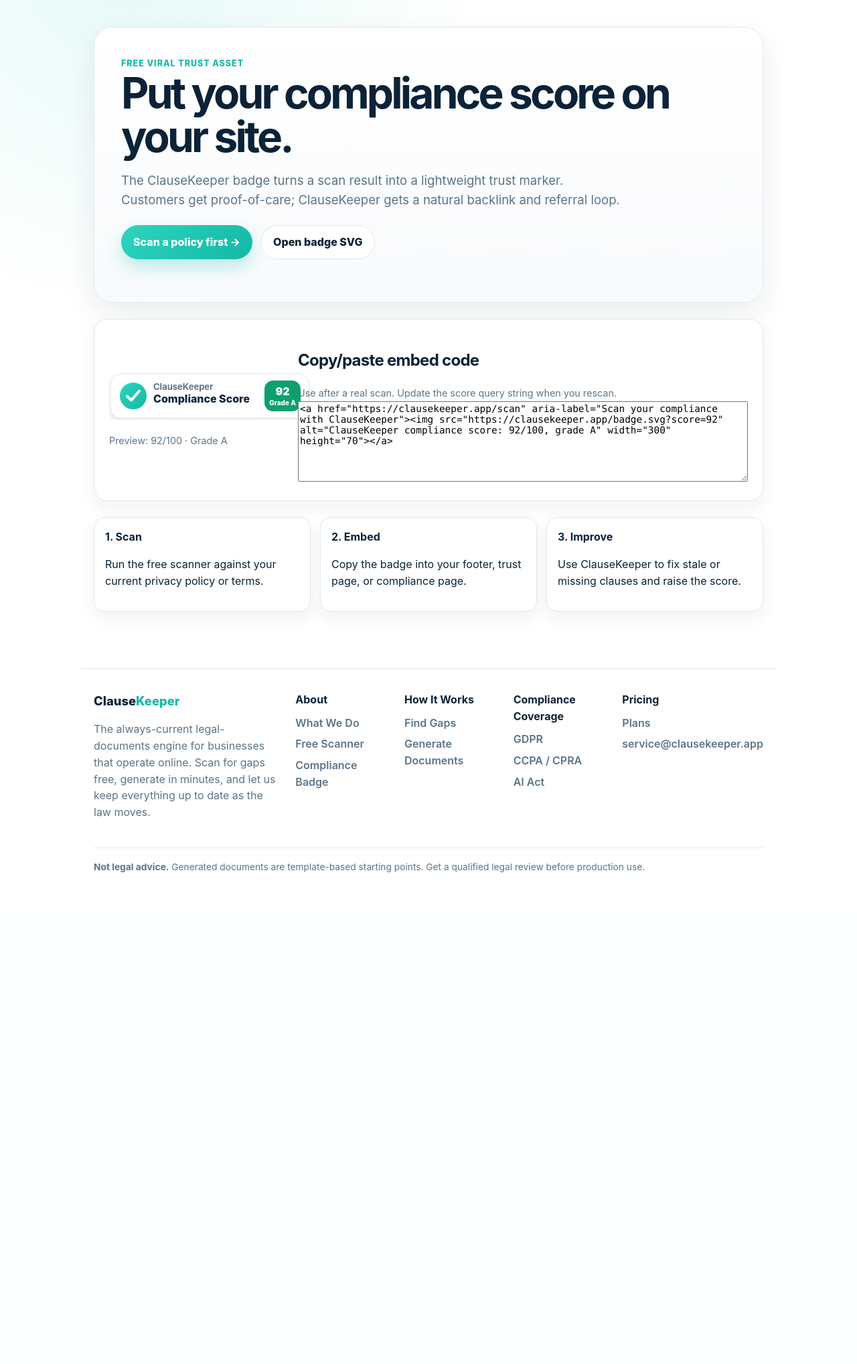
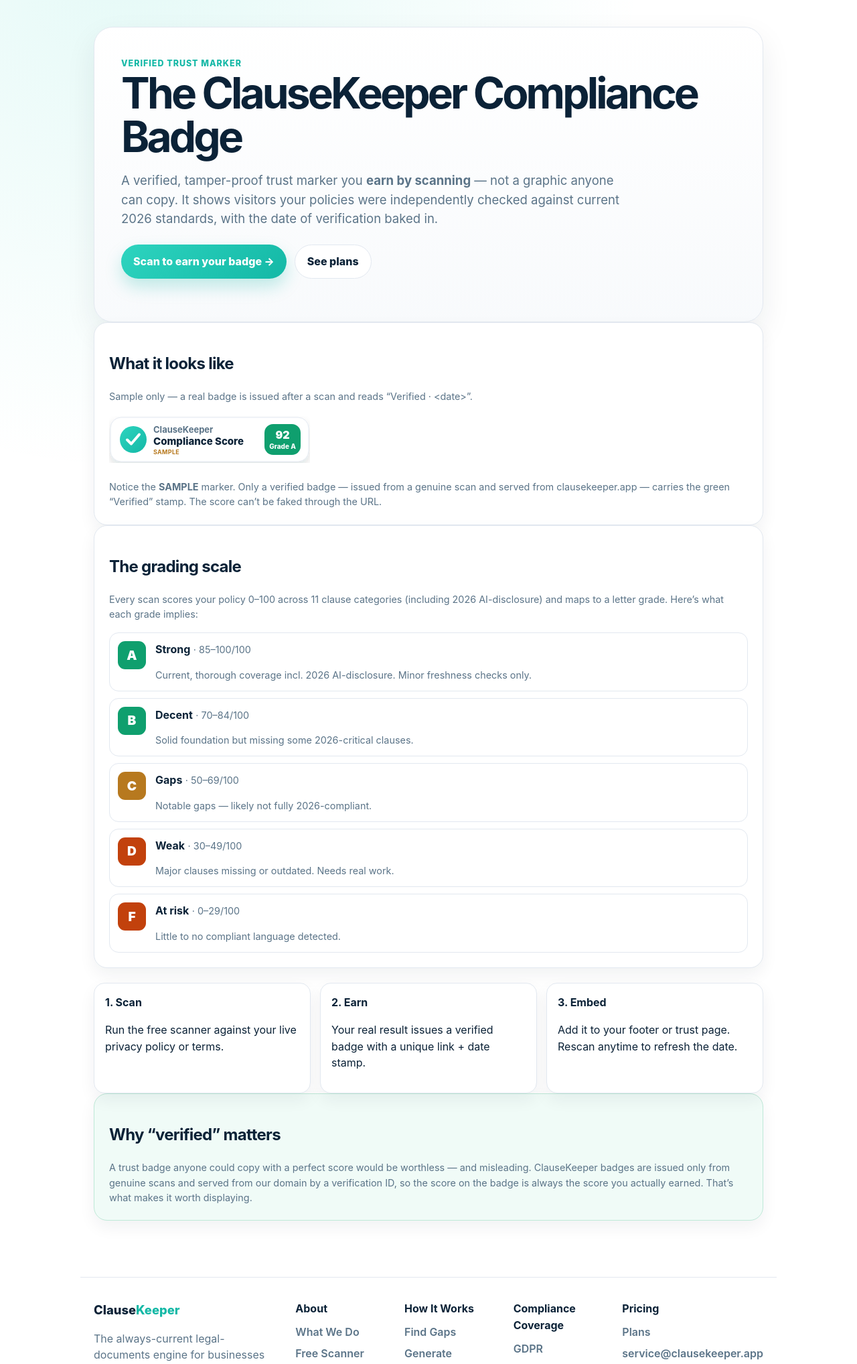
Before and after one commit to mityda/ClauseKeeper, a FastAPI app: page /badge in a window 1280 px wide. Shown: the part 63-2099 px from the top of the page at 67% size. Before the commit the page ends 1365 px from the top, so only its background shows below. Run offline with FastAPI, Linux system fonts and the light colour scheme.

Commit message:
Badge: verified/unforgeable trust seal + educational scorecard page
- /badge is now educational: explains the badge + shows A-F grading scale
  with what each grade implies; shows a clearly-watermarked SAMPLE only
- Public /badge.svg serves SAMPLE only (arbitrary ?score= can no longer mint
  a verified-looking badge)
- Real badges earned via scan: POST /badge/mint stores the result and issues
  an unforgeable verified badge served by id at /badge/v/<id>.svg with a date
- New badges table; unknown ids 404 with no real score
- Tests rewritten to assert the security model (31 passing)

```diff
--- a/app/main.py
+++ b/app/main.py
@@ -167,32 +167,61 @@ def about(request: Request):
 
 
 @app.get("/badge", response_class=HTMLResponse)
-def badge_builder(request: Request, score: int = 92):
-    """Landing/setup page for the embeddable compliance score badge."""
-    score = _normalize_badge_score(score)
-    grade = _badge_grade(score)
-    badge_src = f"/badge.svg?score={score}"
+def badge_builder(request: Request):
+    """Educational page: explains the badge, shows the grading scale, and a
+    clearly-labeled SAMPLE. The real embeddable badge is earned via a scan."""
+    scale = [
+        {"grade": "A", "range": "85–100", "color": _badge_color("A"),
+         "label": "Strong", "implies": "Current, thorough coverage incl. 2026 AI-disclosure. Minor freshness checks only."},
+        {"grade": "B", "range": "70–84", "color": _badge_color("B"),
+         "label": "Decent", "implies": "Solid foundation but missing some 2026-critical clauses."},
+        {"grade": "C", "range": "50–69", "color": _badge_color("C"),
+         "label": "Gaps", "implies": "Notable gaps — likely not fully 2026-compliant."},
+        {"grade": "D", "range": "30–49", "color": _badge_color("D"),
+         "label": "Weak", "implies": "Major clauses missing or outdated. Needs real work."},
+        {"grade": "F", "range": "0–29", "color": _badge_color("F"),
+         "label": "At risk", "implies": "Little to no compliant language detected."},
+    ]
     return templates.TemplateResponse(request, "badge.html", {
-        "score": score,
-        "grade": grade,
-        "badge_src": badge_src,
-        "embed_code": (
-            '<a href="https://clausekeeper.app/scan" aria-label="Scan your compliance with ClauseKeeper">'
-            f'<img src="https://clausekeeper.app/badge.svg?score={score}" '
-            f'alt="ClauseKeeper compliance score: {score}/100, grade {grade}" width="300" height="70">'
-            '</a>'
-        ),
+        "scale": scale,
+        "sample_src": "/badge.svg?sample=1&score=92",
     })
 
 
-@app.get("/badge.svg")
-def badge_svg(score: int = 92, label: str = "Compliance Score"):
-    """Zero-JS SVG badge that customers can embed on their own sites."""
+@app.post("/badge/mint")
+def badge_mint(request: Request, score: int = Form(...), source: str = Form("")):
+    """Mint a verified badge from a REAL scan result and return the embed code.
+
+    Called from the scan results page after an actual scan — the score is the
+    one our scanner produced, not a user-supplied value on a public URL.
+    """
     score = _normalize_badge_score(score)
     grade = _badge_grade(score)
+    domain = (source or "").strip()[:120] or None
+    bid = store.create_badge(score=score, grade=grade, domain=domain, source=domain)
+    badge_url = f"https://clausekeeper.app/badge/v/{bid}.svg"
+    embed_code = (
+        f'<a href="https://clausekeeper.app/scan" aria-label="Verified by ClauseKeeper">'
+        f'<img src="{badge_url}" '
+        f'alt="ClauseKeeper verified compliance score: {score}/100, grade {grade}" '
+        f'width="300" height="70"></a>'
+    )
+    return templates.TemplateResponse(request, "badge_minted.html", {
+        "score": score, "grade": grade, "badge_id": bid,
+        "badge_url": badge_url, "embed_code": embed_code,
+    })
+
+
+def _render_badge_svg(score: int, grade: str, *, sample: bool = False, verified_date: str | None = None) -> str:
+    """Build the badge SVG. Either a watermarked SAMPLE or a verified badge with a date."""
     color = _badge_color(grade)
-    safe_label = (label or "Compliance Score").replace("&", "&amp;").replace("<", "&lt;").replace(">", "&gt;")[:42]
-    svg = f'''<svg xmlns="http://www.w3.org/2000/svg" width="300" height="70" viewBox="0 0 300 70" role="img" aria-label="ClauseKeeper {safe_label}: {score} out of 100, grade {grade}">
+    if sample:
+        tag = "SAMPLE"
+    elif verified_date:
+        tag = f"Verified · {verified_date}"
+    else:
+        tag = "Verified"
+    return f'''<svg xmlns="http://www.w3.org/2000/svg" width="300" height="70" viewBox="0 0 300 70" role="img" aria-label="ClauseKeeper Compliance Score: {score} out of 100, grade {grade}{' (sample)' if sample else ''}">
   <defs>
     <linearGradient id="g" x1="0" x2="1" y1="0" y2="1"><stop stop-color="#2DD4BF"/><stop offset="1" stop-color="#14B8A6"/></linearGradient>
     <filter id="s" x="-20%" y="-20%" width="140%" height="140%"><feDropShadow dx="0" dy="6" stdDeviation="6" flood-color="#0B2237" flood-opacity=".14"/></filter>
@@ -200,13 +229,42 @@ def badge_svg(score: int = 92, label: str = "Compliance Score"):
   <rect x="2" y="2" width="296" height="66" rx="16" fill="#fff" stroke="#E2E8F0" filter="url(#s)"/>
   <circle cx="36" cy="35" r="20" fill="url(#g)"/>
   <path d="M27 35.5l6 6 12-14" fill="none" stroke="#fff" stroke-width="4" stroke-linecap="round" stroke-linejoin="round"/>
-  <text x="66" y="26" font-family="-apple-system,BlinkMacSystemFont,Segoe UI,Arial,sans-serif" font-size="13" font-weight="700" fill="#5B7488">ClauseKeeper</text>
-  <text x="66" y="45" font-family="-apple-system,BlinkMacSystemFont,Segoe UI,Arial,sans-serif" font-size="16" font-weight="800" fill="#0B2237">{safe_label}</text>
+  <text x="66" y="25" font-family="-apple-system,BlinkMacSystemFont,Segoe UI,Arial,sans-serif" font-size="13" font-weight="700" fill="#5B7488">ClauseKeeper</text>
+  <text x="66" y="43" font-family="-apple-system,BlinkMacSystemFont,Segoe UI,Arial,sans-serif" font-size="15" font-weight="800" fill="#0B2237">Compliance Score</text>
+  <text x="66" y="57" font-family="-apple-system,BlinkMacSystemFont,Segoe UI,Arial,sans-serif" font-size="9" font-weight="700" fill="{'#B7791F' if sample else '#0F9F6E'}" letter-spacing=".3">{tag}</text>
   <rect x="232" y="12" width="54" height="46" rx="13" fill="{color}"/>
   <text x="259" y="34" text-anchor="middle" font-family="-apple-system,BlinkMacSystemFont,Segoe UI,Arial,sans-serif" font-size="16" font-weight="900" fill="#fff">{score}</text>
   <text x="259" y="49" text-anchor="middle" font-family="-apple-system,BlinkMacSystemFont,Segoe UI,Arial,sans-serif" font-size="10" font-weight="800" fill="#fff">Grade {grade}</text>
 </svg>'''
+
+
+@app.get("/badge.svg")
+def badge_svg(sample: int = 1, score: int = 92):
+    """Public badge endpoint — serves ONLY a watermarked SAMPLE for the education page.
+
+    Real, embeddable badges are unforgeable and served by verification id at
+    /badge/v/<id>.svg after an actual scan. Arbitrary ?score= can no longer mint
+    a 'verified'-looking badge.
+    """
+    score = _normalize_badge_score(score)
+    grade = _badge_grade(score)
+    svg = _render_badge_svg(score, grade, sample=True)
     return Response(svg, media_type="image/svg+xml", headers={"Cache-Control": "public, max-age=3600"})
+
+
+@app.get("/badge/v/{bid}.svg")
+def badge_verified_svg(bid: str):
+    """Serve a verified badge from a stored scan result. Tamper-proof: the score
+    comes from our DB, not the URL."""
+    rec = store.get_badge(bid)
+    if not rec:
+        # Unknown id → render an explicit 'unverified' marker, not a fake score.
+        svg = _render_badge_svg(0, "F", sample=True)
+        return Response(svg, media_type="image/svg+xml", status_code=404,
+                        headers={"Cache-Control": "no-store"})
+    date = (rec.get("verified_at") or "")[:10]
+    svg = _render_badge_svg(rec["score"], rec["grade"], verified_date=date)
+    return Response(svg, media_type="image/svg+xml", headers={"Cache-Control": "public, max-age=1800"})
 
 
 # ---------------------------------------------------------------- auth / billing
--- a/static/style.css
+++ b/static/style.css
@@ -35,3 +35,12 @@ form textarea,form input[type=text],form input[type=email]{width:100%;background
 @media print{.topbar,.site-footer,.doc-actions,.fine a,.btn,.toast{display:none!important}body{background:#fff;color:#000}.legal-doc .doc-body,.bundle-preview{box-shadow:none;border:0;padding:0}.alert.info{border:2px solid #000;background:#fff;color:#000}main{max-width:none;padding:0}.doc-body a{color:#000;text-decoration:underline}@page{margin:0.65in}}
 .badge-action{margin-top:12px}.badge-preview{display:grid;grid-template-columns:260px 1fr;gap:22px;align-items:center;margin:24px 0}.embed-box{width:100%;min-height:120px;font-family:ui-monospace,SFMono-Regular,Menlo,monospace;font-size:.9rem}.mini-steps{display:grid;grid-template-columns:repeat(3,1fr);gap:14px;margin-top:22px}.mini-step{background:#fff;border:1px solid var(--line);border-radius:16px;padding:16px;box-shadow:var(--shadow-soft)}
 @media(max-width:820px){.badge-preview,.mini-steps{grid-template-columns:1fr}}
+
+/* Badge education page — grading scale */
+.scale-grid{display:grid;gap:10px;margin-top:16px}
+.scale-row{display:flex;align-items:flex-start;gap:14px;padding:12px;border:1px solid var(--line);border-radius:14px;background:#fff}
+.scale-grade{flex:0 0 auto;width:42px;height:42px;border-radius:11px;color:#fff;font-weight:900;font-size:1.2rem;display:flex;align-items:center;justify-content:center}
+.scale-body{flex:1 1 auto}
+.scale-head{margin-bottom:2px}
+.credibility-note{background:#F0FBF7;border-color:#BFE9D8}
+@media(max-width:820px){.scale-grade{width:36px;height:36px}}
--- a/templates/badge.html
+++ b/templates/badge.html
@@ -2,30 +2,48 @@
 {% block title %}Compliance Score Badge — ClauseKeeper{% endblock %}
 {% block content %}
 <section class="hero-card">
-  <span class="eyebrow">Free viral trust asset</span>
-  <h1>Put your compliance score on your site.</h1>
-  <p class="lede">The ClauseKeeper badge turns a scan result into a lightweight trust marker. Customers get proof-of-care; ClauseKeeper gets a natural backlink and referral loop.</p>
+  <span class="eyebrow">Verified trust marker</span>
+  <h1>The ClauseKeeper Compliance Badge</h1>
+  <p class="lede">A verified, tamper-proof trust marker you <strong>earn by scanning</strong> — not a graphic anyone can copy. It shows visitors your policies were independently checked against current 2026 standards, with the date of verification baked in.</p>
   <div class="cta-row">
-    <a class="btn btn-primary" href="/scan">Scan a policy first →</a>
-    <a class="btn btn-ghost" href="{{ badge_src }}">Open badge SVG</a>
+    <a class="btn btn-primary" href="/scan">Scan to earn your badge →</a>
+    <a class="btn btn-ghost" href="/pricing">See plans</a>
   </div>
 </section>
 
-<section class="card badge-preview">
-  <div>
-    <img src="{{ badge_src }}" alt="ClauseKeeper compliance score badge: {{ score }}/100 grade {{ grade }}" width="300" height="70">
-    <p class="fine">Preview: {{ score }}/100 · Grade {{ grade }}</p>
+<section class="card">
+  <h2>What it looks like</h2>
+  <p class="fine">Sample only — a real badge is issued after a scan and reads “Verified · &lt;date&gt;”.</p>
+  <div style="margin:18px 0;">
+    <img src="{{ sample_src }}" alt="Sample ClauseKeeper compliance badge: 92/100 grade A (sample)" width="300" height="70">
   </div>
-  <div>
-    <h2>Copy/paste embed code</h2>
-    <p class="fine">Use after a real scan. Update the score query string when you rescan.</p>
-    <textarea class="embed-box" readonly onclick="this.select()">{{ embed_code }}</textarea>
+  <p class="fine">Notice the <strong>SAMPLE</strong> marker. Only a verified badge — issued from a genuine scan and served from clausekeeper.app — carries the green “Verified” stamp. The score can’t be faked through the URL.</p>
+</section>
+
+<section class="card">
+  <h2>The grading scale</h2>
+  <p class="fine">Every scan scores your policy 0–100 across 11 clause categories (including 2026 AI-disclosure) and maps to a letter grade. Here’s what each grade implies:</p>
+  <div class="scale-grid">
+    {% for row in scale %}
+    <div class="scale-row">
+      <span class="scale-grade" style="background:{{ row.color }};">{{ row.grade }}</span>
+      <div class="scale-body">
+        <div class="scale-head"><strong>{{ row.label }}</strong> <span class="fine">· {{ row.range }}/100</span></div>
+        <p class="fine">{{ row.implies }}</p>
+      </div>
+    </div>
+    {% endfor %}
   </div>
 </section>
 
 <section class="mini-steps">
-  <div class="mini-step"><strong>1. Scan</strong><p>Run the free scanner against your current privacy policy or terms.</p></div>
-  <div class="mini-step"><strong>2. Embed</strong><p>Copy the badge into your footer, trust page, or compliance page.</p></div>
-  <div class="mini-step"><strong>3. Improve</strong><p>Use ClauseKeeper to fix stale or missing clauses and raise the score.</p></div>
+  <div class="mini-step"><strong>1. Scan</strong><p>Run the free scanner against your live privacy policy or terms.</p></div>
+  <div class="mini-step"><strong>2. Earn</strong><p>Your real result issues a verified badge with a unique link + date stamp.</p></div>
+  <div class="mini-step"><strong>3. Embed</strong><p>Add it to your footer or trust page. Rescan anytime to refresh the date.</p></div>
+</section>
+
+<section class="card credibility-note">
+  <h2>Why “verified” matters</h2>
+  <p class="fine">A trust badge anyone could copy with a perfect score would be worthless — and misleading. ClauseKeeper badges are issued only from genuine scans and served from our domain by a verification ID, so the score on the badge is always the score you actually earned. That’s what makes it worth displaying.</p>
 </section>
 {% endblock %}
```
Also changed, not shown: app/store.py (+48 -0 lines), templates/badge_minted.html (added, +28 -0 lines), templates/scan.html (+7 -1 lines), tests/test_badge.py (+45 -7 lines).
